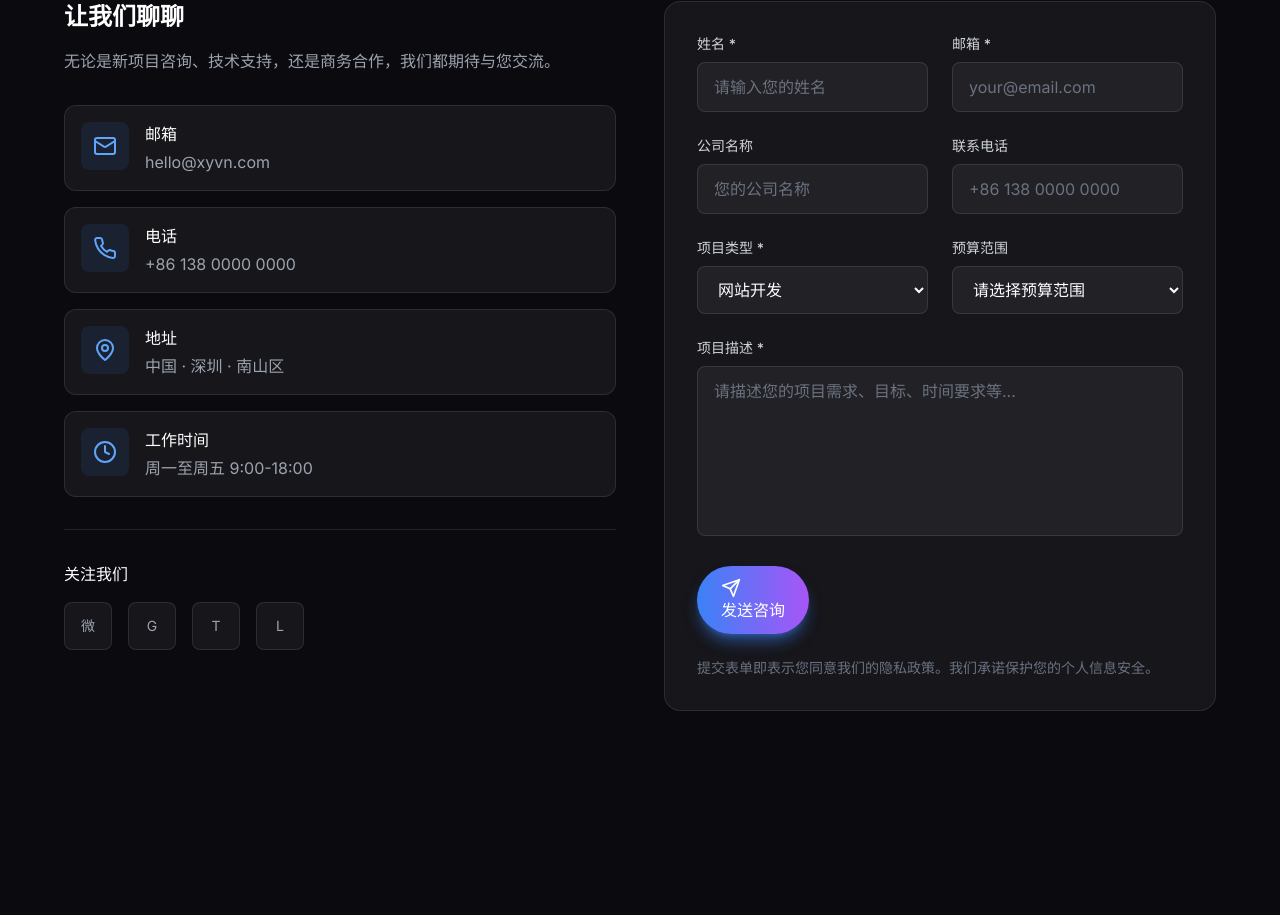
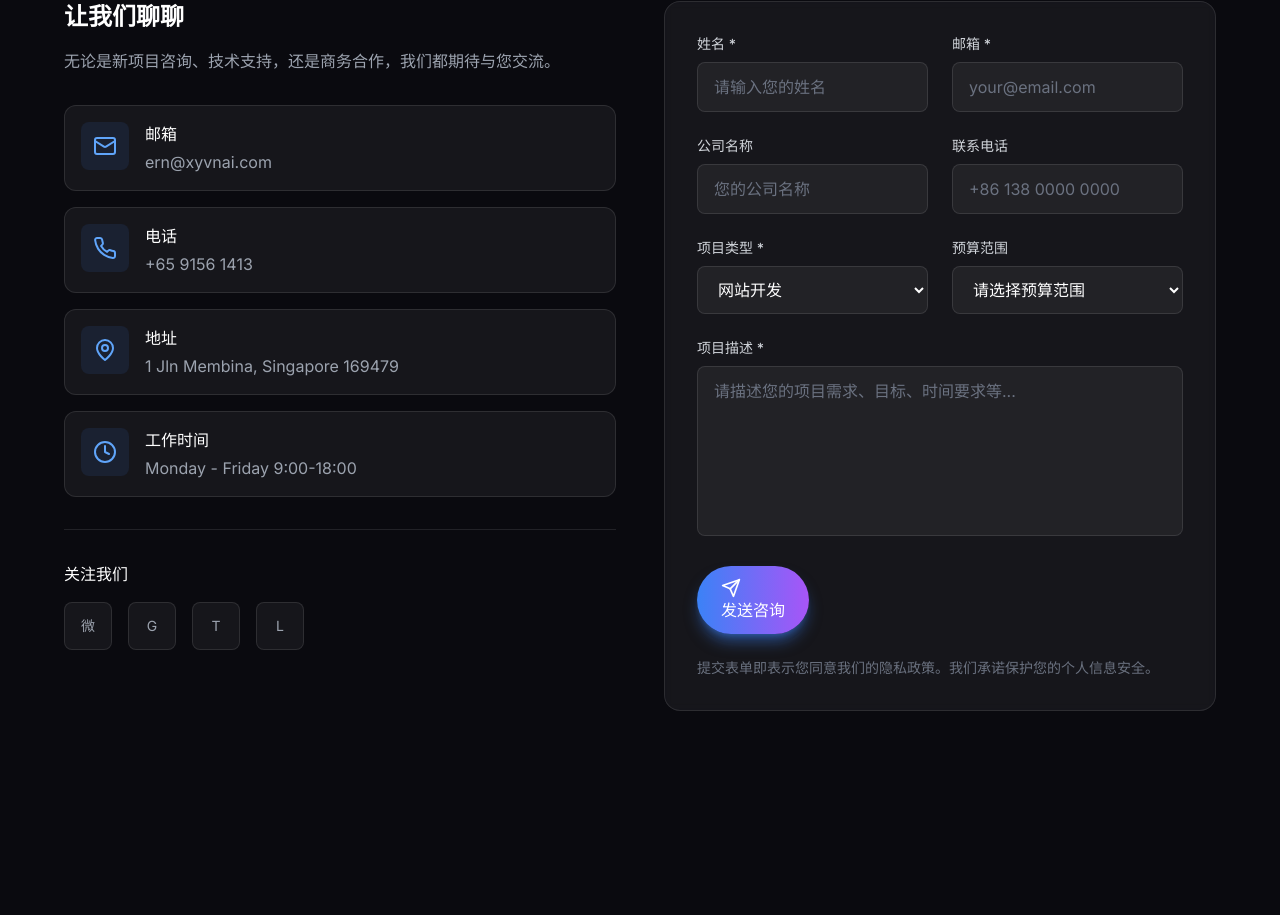
Before and after one commit to Ernestanior/xyvnTech, a Next.js app in the folder xyvn-website/: page /contact in a window 1280 px wide. Shown: the part 1948-2863 px from the top of the page. Built offline with nearby package versions, Linux system fonts and the light colour scheme.

Commit message:
fix: update ContactSection with Singapore office information

```diff
--- a/xyvn-website/src/components/sections/ContactSection.tsx
+++ b/xyvn-website/src/components/sections/ContactSection.tsx
@@ -10,25 +10,25 @@ export default function ContactSection() {
     {
       icon: Mail,
       title: '邮箱',
-      content: 'hello@xyvn.com',
-      link: 'mailto:hello@xyvn.com',
+      content: 'ern@xyvnai.com',
+      link: 'mailto:ern@xyvnai.com',
     },
     {
       icon: Phone,
       title: '电话',
-      content: '+86 138 0000 0000',
-      link: 'tel:+8613800000000',
+      content: '+65 9156 1413',
+      link: 'tel:+6591561413',
     },
     {
       icon: MapPin,
       title: '地址',
-      content: '中国 · 深圳 · 南山区',
+      content: '1 Jln Membina, Singapore 169479',
       link: null,
     },
     {
       icon: Clock,
       title: '工作时间',
-      content: '周一至周五 9:00-18:00',
+      content: 'Monday - Friday 9:00-18:00',
       link: null,
     },
   ];
```
